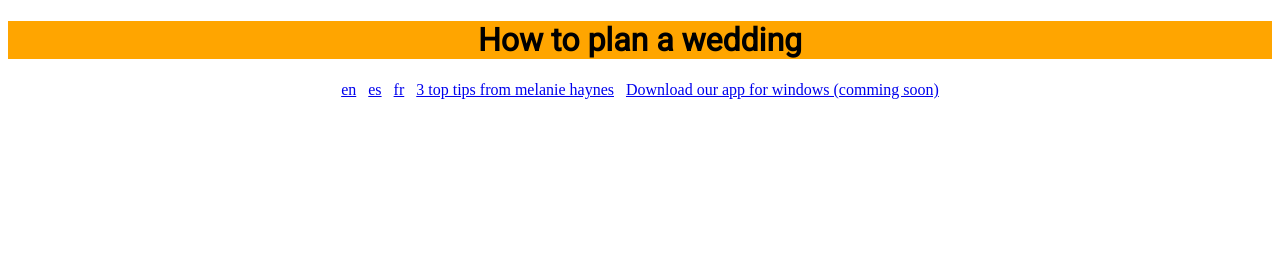
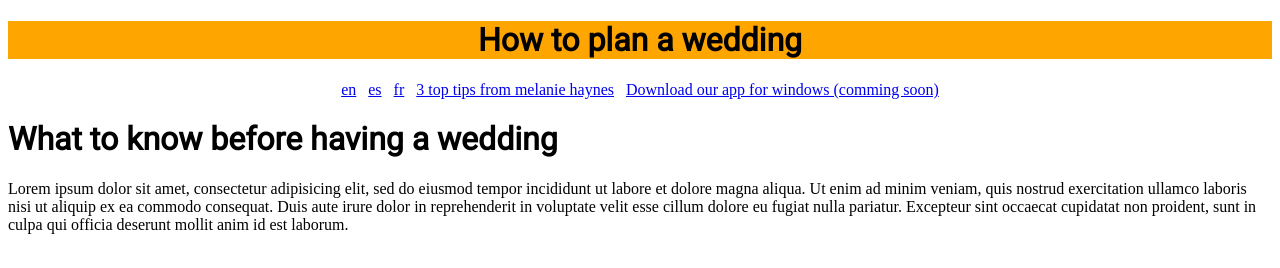
Before and after one commit to noahwh01/Wedding-plan, a plain HTML site: page index.html in a window 1280 px wide. Drawn offline with Linux system fonts and the light colour scheme.

Commit message:
updated html

```diff
--- a/index.html
+++ b/index.html
@@ -13,11 +13,21 @@
       &nbsp
       <a href="#">es</a>
       &nbsp
-      <a href="fr">fr</a>
+      <a href="#">fr</a>
       &nbsp
       <a href="tips.html">3 top tips from melanie haynes</a>
       &nbsp
       <a href="download.html">Download our app for windows (comming soon)</a>
+
     </div>
+    <h1>What to know before having a wedding</h1>
+    <p>
+      Lorem ipsum dolor sit amet, consectetur
+      adipisicing elit, sed do eiusmod tempor
+      incididunt ut labore et dolore magna aliqua.
+      Ut enim ad minim veniam, quis nostrud exercitation ullamco laboris nisi ut aliquip ex ea commodo consequat.
+      Duis aute irure dolor in reprehenderit in voluptate velit esse cillum dolore eu fugiat nulla pariatur.
+      Excepteur sint occaecat cupidatat non proident, sunt in culpa qui officia deserunt mollit anim id est laborum.
+    </p>
   </body>
 </html>
```
